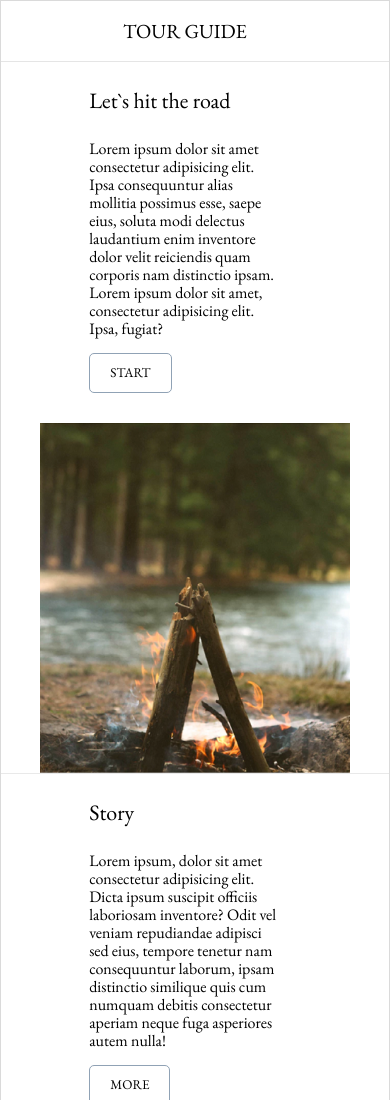
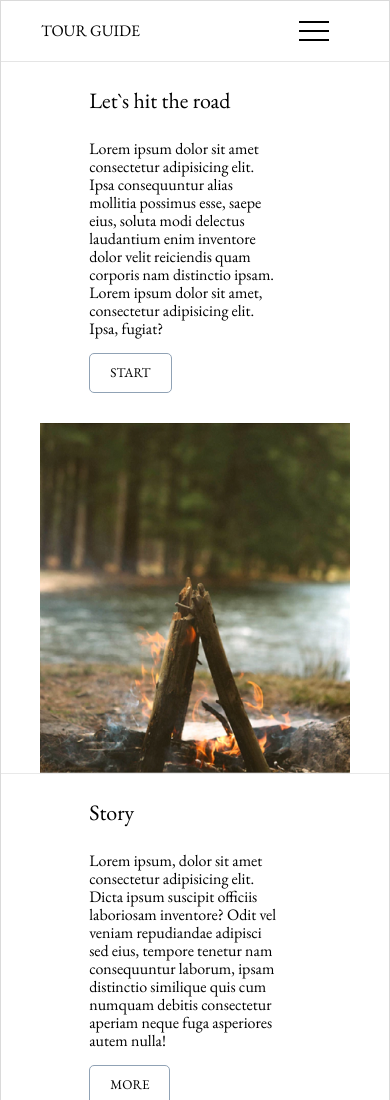
Before and after one commit to Jane-Jane1984/lending_exam, a plain HTML site: page index.html in a window 390 px wide. Shown: the top 1100 px of the page. Drawn offline with nearby package versions, Linux system fonts and the light colour scheme.

Commit message:
add burger's lines in mbile adaptive

```diff
--- a/css/style.css
+++ b/css/style.css
@@ -115,6 +115,9 @@ body {
 .tour__name-media {
    display: none;
 }
+.header__burger {
+   display: none;
+}
 .social-links-row {
 }
 .social__list {
@@ -139,9 +142,6 @@ body {
    }
 }
 @media (max-width: 600px) {
-   .header-row {
-      justify-content: center;
-   }
    .social-links-row {
       display: none;
    }
@@ -150,9 +150,38 @@ body {
    }
    .tour__name-media {
       display: block;
-      font-size: 20px;
+      font-size: 16px;
       color: black;
       text-transform: uppercase;
+   }
+   .header__burger {
+      display: block;
+      position: relative;
+      width: 30px;
+      height: 20px;
+   }
+   .header__burger:before,
+   .header__burger:after {
+      content: "";
+      background-color: #000;
+      position: absolute;
+      width: 100%;
+      height: 2px;
+      left: 0;
+   }
+   .header__burger:before {
+      top: 0;
+   }
+   .header__burger:after {
+      bottom: 0;
+   }
+   .burger__line {
+      position: absolute;
+      background-color: #000;
+      left: 0;
+      width: 100%;
+      height: 2px;
+      top: 9px;
    }
 }
 
--- a/index.html
+++ b/index.html
@@ -24,6 +24,9 @@
                         <li><a href="javascript:void(0);">Write to us</a></li>
                      </ul>
                      <div class="tour__name-media"><a href="javascript:void(0);">Tour Guide</a></div>
+                  </div>
+                  <div class="header__burger">
+                     <span class="burger__line"></span>
                   </div>
                   <div class="social-links-row">
                      <ul class="social__list">
```
